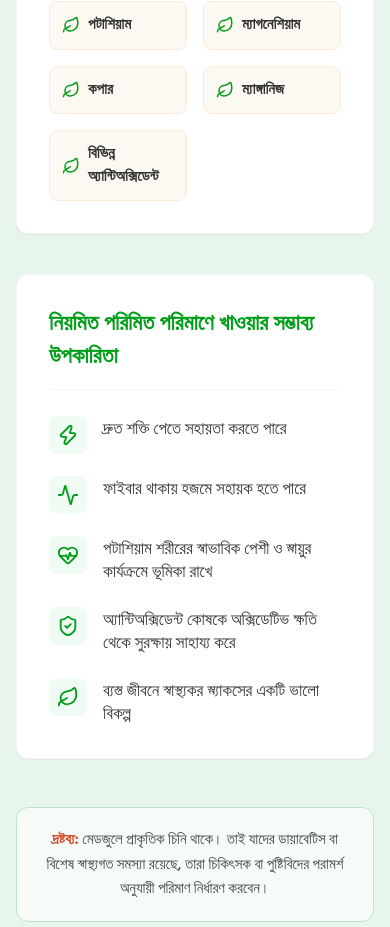
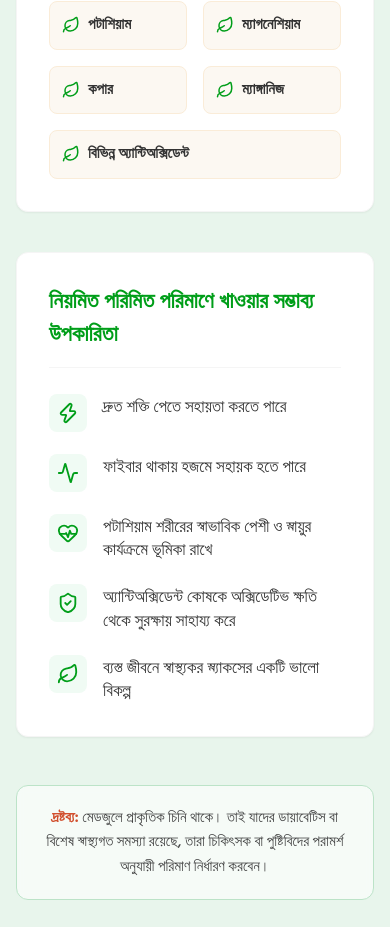
Before and after one commit to Alok4D/arabian-store-bd, a Next.js app in the folder arabian-store-frontend/: page / in a window 390 px wide. Shown: the part 3614-4541 px from the top of the page. Built offline with nearby package versions, Linux system fonts and the light colour scheme.

Commit message:
Fix HealthBenefits responsive grid layout

```diff
--- a/arabian-store-frontend/src/app/(landing)/components/HealthBenefits.tsx
+++ b/arabian-store-frontend/src/app/(landing)/components/HealthBenefits.tsx
@@ -36,8 +36,13 @@
                 "কপার",
                 "ম্যাঙ্গানিজ",
                 "বিভিন্ন অ্যান্টিঅক্সিডেন্ট"
-              ].map((item, idx) => (
-                <div key={idx} className="flex items-center gap-2 bg-[#fcf8f2] p-3 rounded-lg border border-[#faecd8]">
+              ].map((item, idx, arr) => (
+                <div
+                  key={idx}
+                  className={`flex items-center gap-2 bg-[#fcf8f2] p-3 rounded-lg border border-[#faecd8] ${
+                    idx === arr.length - 1 && arr.length % 2 !== 0 ? 'col-span-2' : ''
+                  }`}
+                >
                   <Leaf size={18} className="text-[#009e19] flex-shrink-0" />
                   <span className="font-semibold text-[15px]">{item}</span>
                 </div>
```
